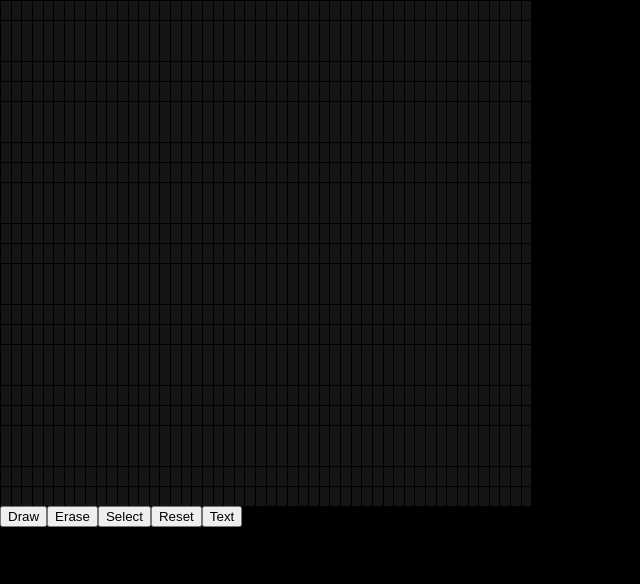
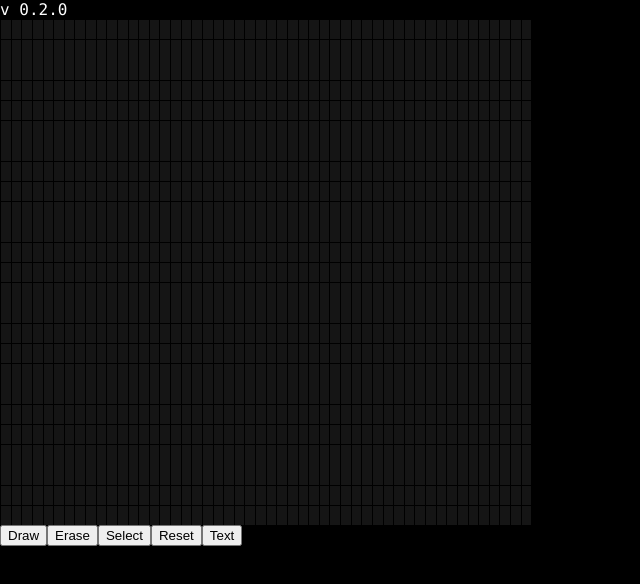
Before and after one commit to DavenportEmma/utf-box, a React (Create React App) app in the folder utf-box/: page / in a window 1280 px wide. Shown: the top 584 px of the page, without its empty margins (0-640 px from the left). Built offline with nearby package versions, Linux system fonts and the light colour scheme.

Commit message:
get version from package json

```diff
--- a/utf-box/src/component/App.js
+++ b/utf-box/src/component/App.js
@@ -1,6 +1,7 @@
 import React from 'react';
 import Table from "./Table";
 import './App.css';
+import pkg from '../../package.json'
 
 export default class App extends React.Component {
   constructor(props) {
@@ -178,7 +179,7 @@ export default class App extends React.Component {
            onMouseDown={() => {this.setState({mouseDown: true})}}
            onKeyDown={(e) => {this.setState({key: String.fromCharCode(e.keyCode)})}}
       >
-        <div className="version-info"></div>
+        <div className="version-info">v {pkg.version}</div>
         <Table
           tabIndex='0'
           colNum={this.state.col}
```
